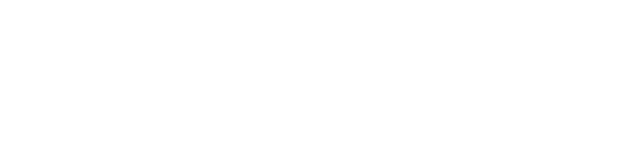
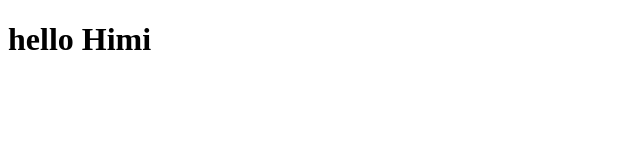
Before and after one commit to Ayanauwu/peace, a plain HTML site: page INDEX.HTML in a window 1280 px wide. Shown: the whole page, without its empty margins (0-640 px from the left). Drawn offline with Linux system fonts and the light colour scheme.

Commit message:
commit from ayana

```diff
--- a/INDEX.HTML
+++ b/INDEX.HTML
@@ -7,6 +7,7 @@
     <title>Document</title>
 </head>
 <body>
+    <h1>hello Himi</h1>
     <script src="./MAIN.JS"></script>
 </body>
 </html>
```
